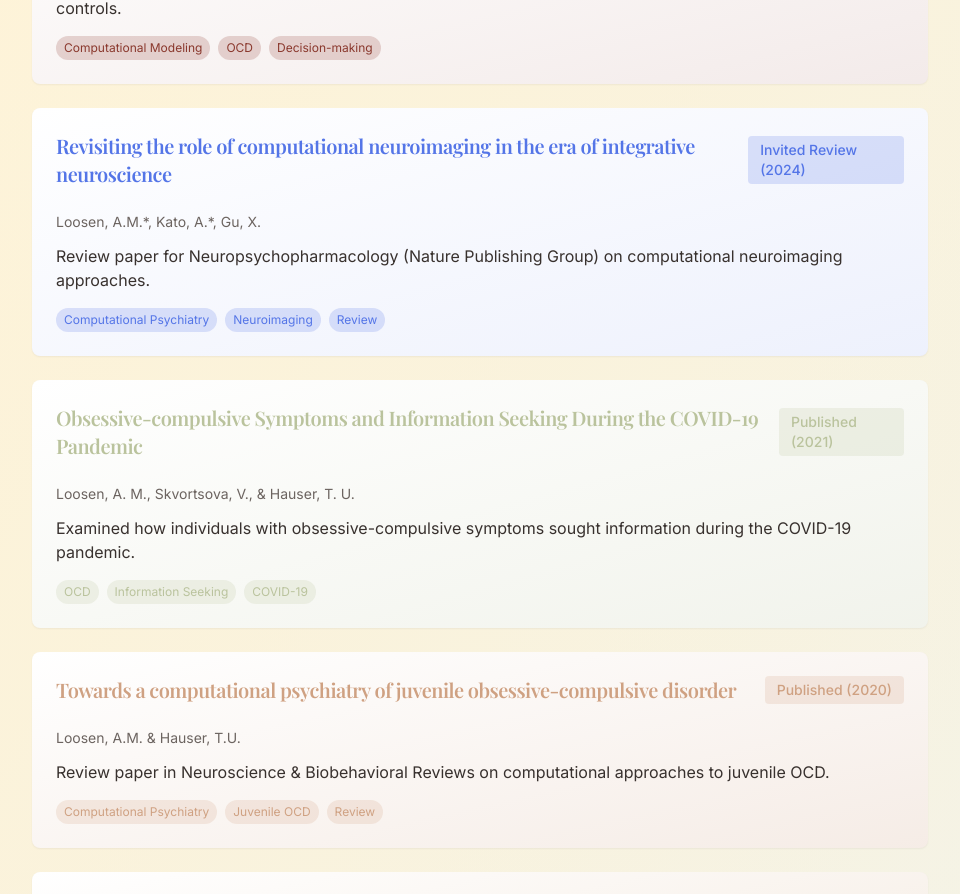
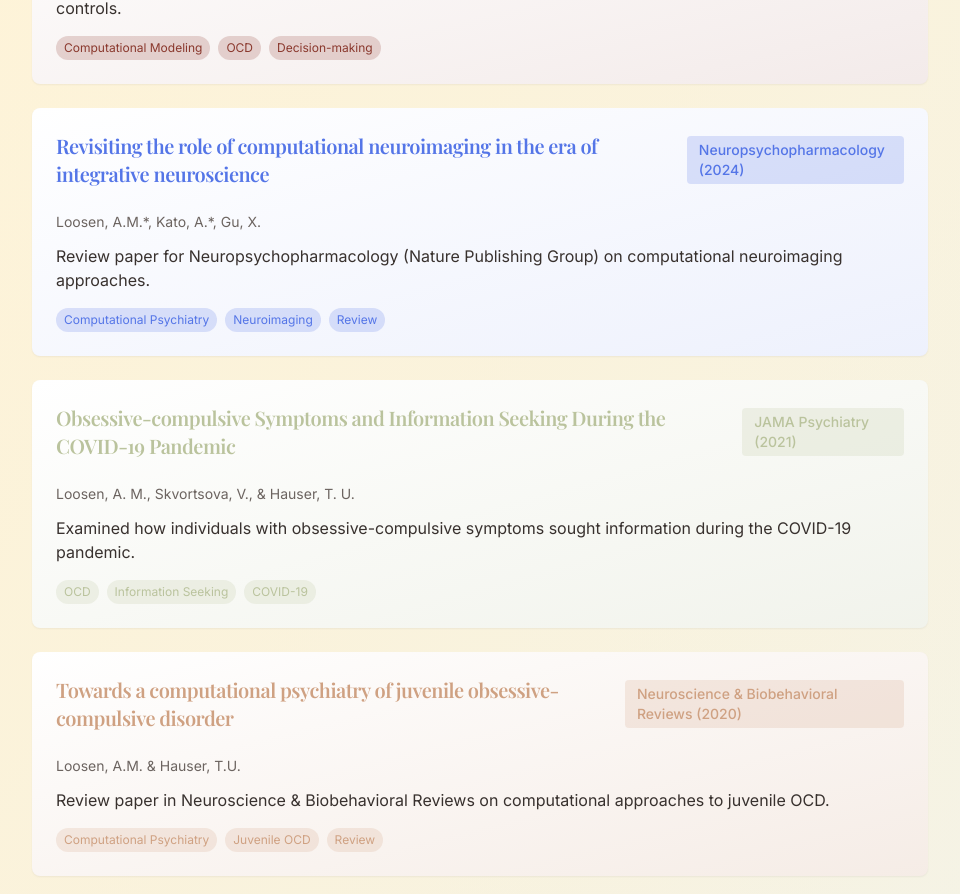
Before and after one commit to amloosen/alisa-loosen-portfolio, a React (Vite) app: page /projects in a window 1280 px wide. Shown: the part 460-1354 px from the top of the page, without its empty margins (160-1120 px from the left). Built offline with nearby package versions, Linux system fonts and the light colour scheme.

Commit message:
Fix: Update project card display
Update the project cards to display the journal name and year in parentheses instead of the status.

```diff
--- a/src/pages/ProjectsPage.tsx
+++ b/src/pages/ProjectsPage.tsx
@@ -8,6 +8,8 @@ const ProjectsPage = () => {
     {
       title: "Rule-shifting and Uncertainty in OCD",
       status: "In Preparation",
+      journal: "",
+      year: "",
       authors: "Loosen, A.M., Zaboski, B. A., Pushkarskaya, H., Pittenger*, C., Hauser, T.U*.",
       description: "Investigating how patients with OCD adapt to changing rules and handle uncertainty compared to healthy controls.",
       tags: ["Computational Modeling", "OCD", "Decision-making"],
@@ -15,7 +17,9 @@ const ProjectsPage = () => {
     },
     {
       title: "Revisiting the role of computational neuroimaging in the era of integrative neuroscience",
-      status: "Invited Review (2024)",
+      status: "",
+      journal: "Neuropsychopharmacology",
+      year: "2024",
       authors: "Loosen, A.M.*, Kato, A.*, Gu, X.",
       description: "Review paper for Neuropsychopharmacology (Nature Publishing Group) on computational neuroimaging approaches.",
       tags: ["Computational Psychiatry", "Neuroimaging", "Review"],
@@ -23,7 +27,9 @@ const ProjectsPage = () => {
     },
     {
       title: "Obsessive-compulsive Symptoms and Information Seeking During the COVID-19 Pandemic",
-      status: "Published (2021)",
+      status: "",
+      journal: "JAMA Psychiatry",
+      year: "2021",
       authors: "Loosen, A. M., Skvortsova, V., & Hauser, T. U.",
       description: "Examined how individuals with obsessive-compulsive symptoms sought information during the COVID-19 pandemic.",
       tags: ["OCD", "Information Seeking", "COVID-19"],
@@ -31,7 +37,9 @@ const ProjectsPage = () => {
     },
     {
       title: "Towards a computational psychiatry of juvenile obsessive-compulsive disorder",
-      status: "Published (2020)",
+      status: "",
+      journal: "Neuroscience & Biobehavioral Reviews",
+      year: "2020",
       authors: "Loosen, A.M. & Hauser, T.U.",
       description: "Review paper in Neuroscience & Biobehavioral Reviews on computational approaches to juvenile OCD.",
       tags: ["Computational Psychiatry", "Juvenile OCD", "Review"],
@@ -39,7 +47,9 @@ const ProjectsPage = () => {
     },
     {
       title: "Confidence drives a neural confirmation bias",
-      status: "Published (2020)",
+      status: "",
+      journal: "Nature Communications",
+      year: "2020",
       authors: "Rollwage, M., Loosen, A.M., Hauser, T.U., Moran, R., Dolan, R.J. & Fleming, S.M.",
       description: "Investigation of how confidence affects information processing, published in Nature Communications.",
       tags: ["Confirmation Bias", "Confidence", "Neuroscience"],
@@ -108,7 +118,8 @@ const ProjectsPage = () => {
                 <div className="flex flex-col md:flex-row md:items-center md:justify-between gap-2">
                   <CardTitle className={`text-xl text-${project.color}`}>{project.title}</CardTitle>
                   <span className={`text-sm font-medium px-3 py-1 rounded bg-${project.color}/20 text-${project.color} inline-block`}>
-                    {project.status}
+                    {project.status ? project.status :
+                      project.journal && project.year ? `${project.journal} (${project.year})` : ''}
                   </span>
                 </div>
               </CardHeader>
```
